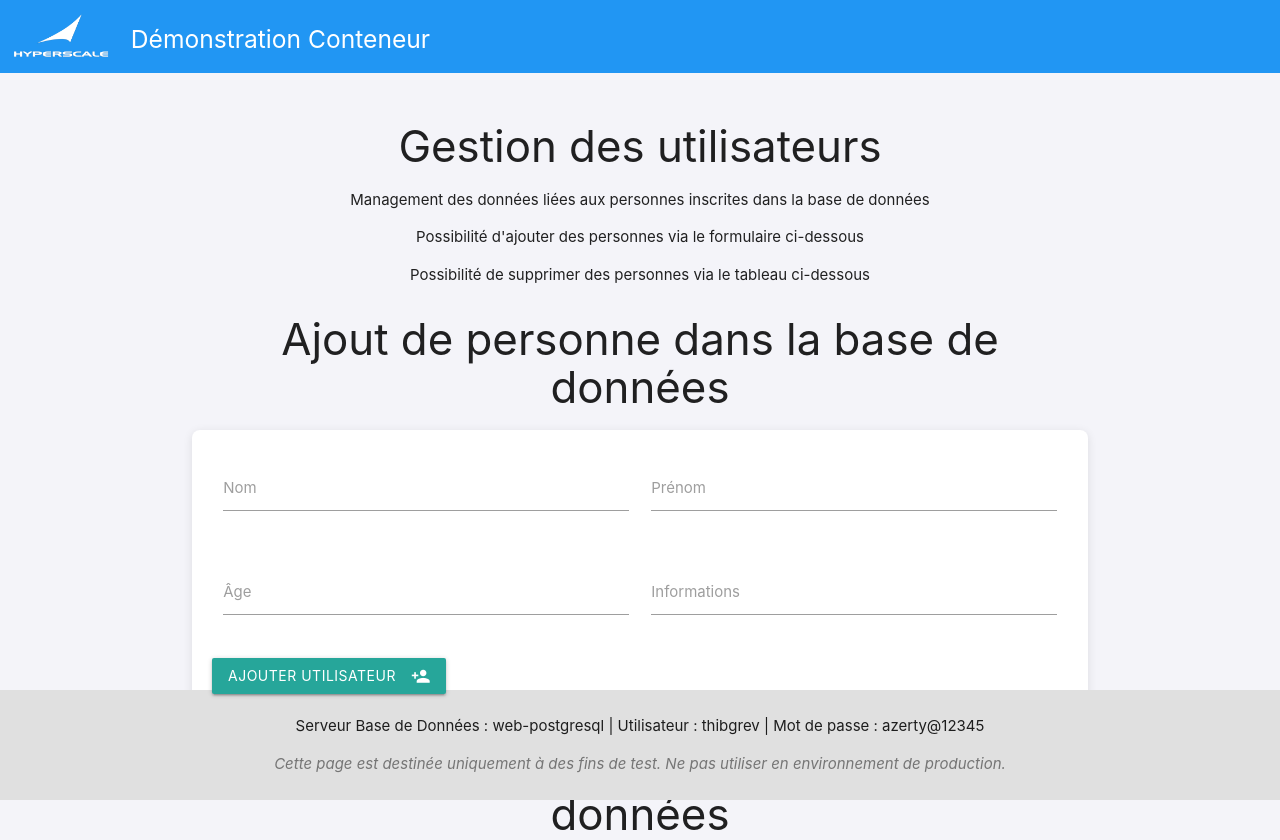
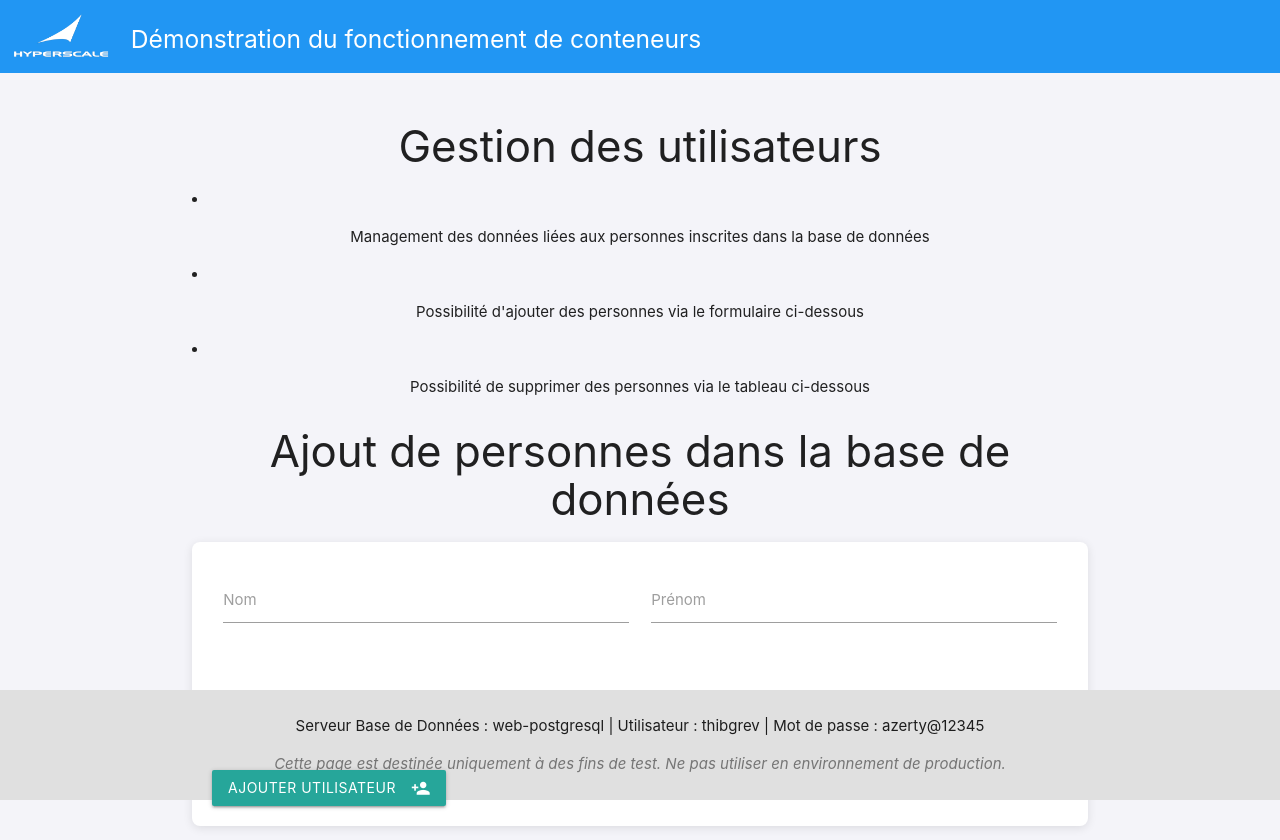
Before and after one commit to thibgrev/Applications, a Flask app: page / in a window 1280 px wide. Shown: the top 840 px of the page. Run offline with Flask 3, Linux system fonts and the light colour scheme; data that the repository does not hold is empty; some libraries are stand-ins or nearby versions.

Commit message:
change interface

```diff
--- a/Custom_apps/appli-web-postgresql/frontend/templates/index.html
+++ b/Custom_apps/appli-web-postgresql/frontend/templates/index.html
@@ -55,7 +55,7 @@
   <!-- Bandeau haut de page -->
   <header>
     <img src="/static/HS.png" alt="Logo">
-    <h5>Démonstration Conteneur</h5>
+    <h5>Démonstration du fonctionnement de conteneurs</h5>
   </header>
 
   <div class="container">
@@ -63,12 +63,12 @@
     <h3 class="center-align">Gestion des utilisateurs</h3>
 
     <!-- Paragraphe explicatif -->
-    <p class="center-align">Management des données liées aux personnes inscrites dans la base de données</p>
-    <p class="center-align">Possibilité d'ajouter des personnes via le formulaire ci-dessous</p>
-    <p class="center-align">Possibilité de supprimer des personnes via le tableau ci-dessous</p>
+    <li><p class="center-align">Management des données liées aux personnes inscrites dans la base de données</p></li>
+    <li><p class="center-align">Possibilité d'ajouter des personnes via le formulaire ci-dessous</p></li>
+    <li><p class="center-align">Possibilité de supprimer des personnes via le tableau ci-dessous</p></li>
 
     <!-- Formulaire pour ajouter un utilisateur -->
-    <h3 class="center-align">Ajout de personne dans la base de données</h3>
+    <h3 class="center-align">Ajout de personnes dans la base de données</h3>
     <div class="row table-container">
       <form action="/add" method="post">
         <div class="row">
```
